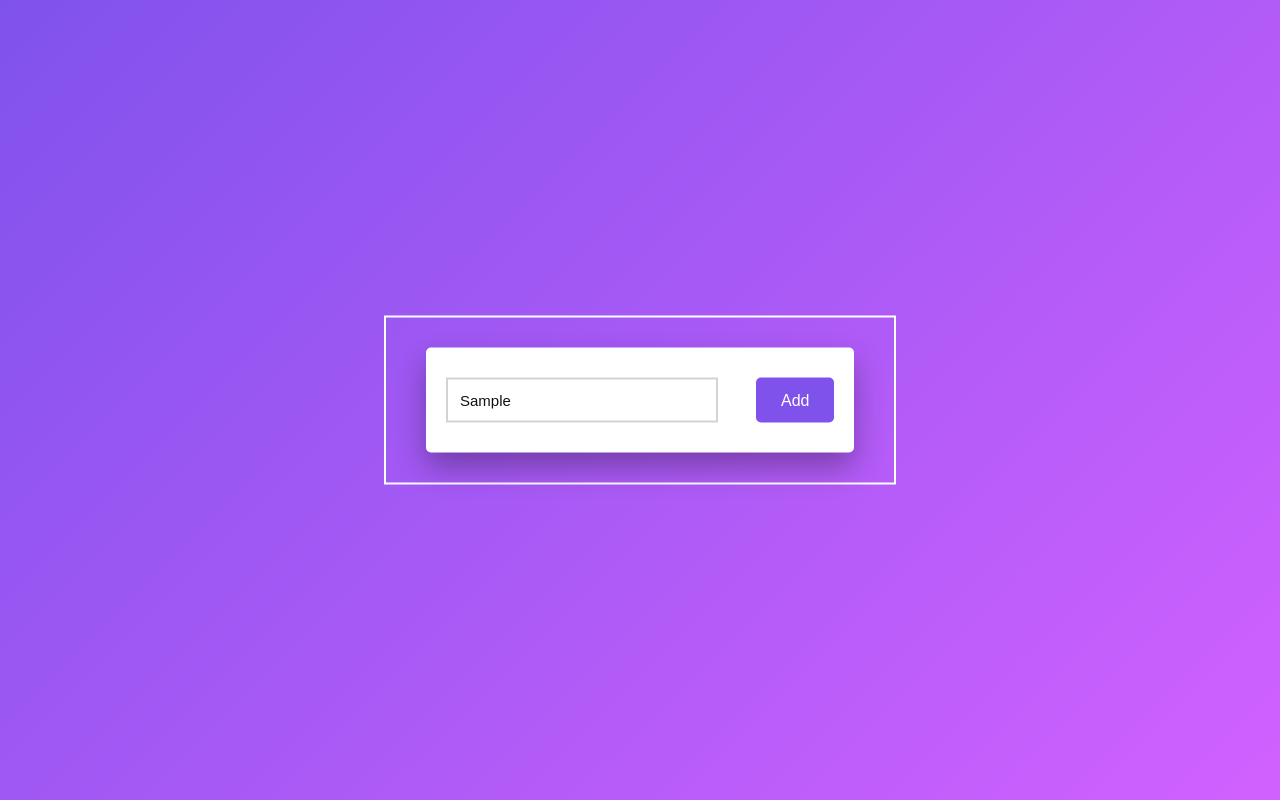
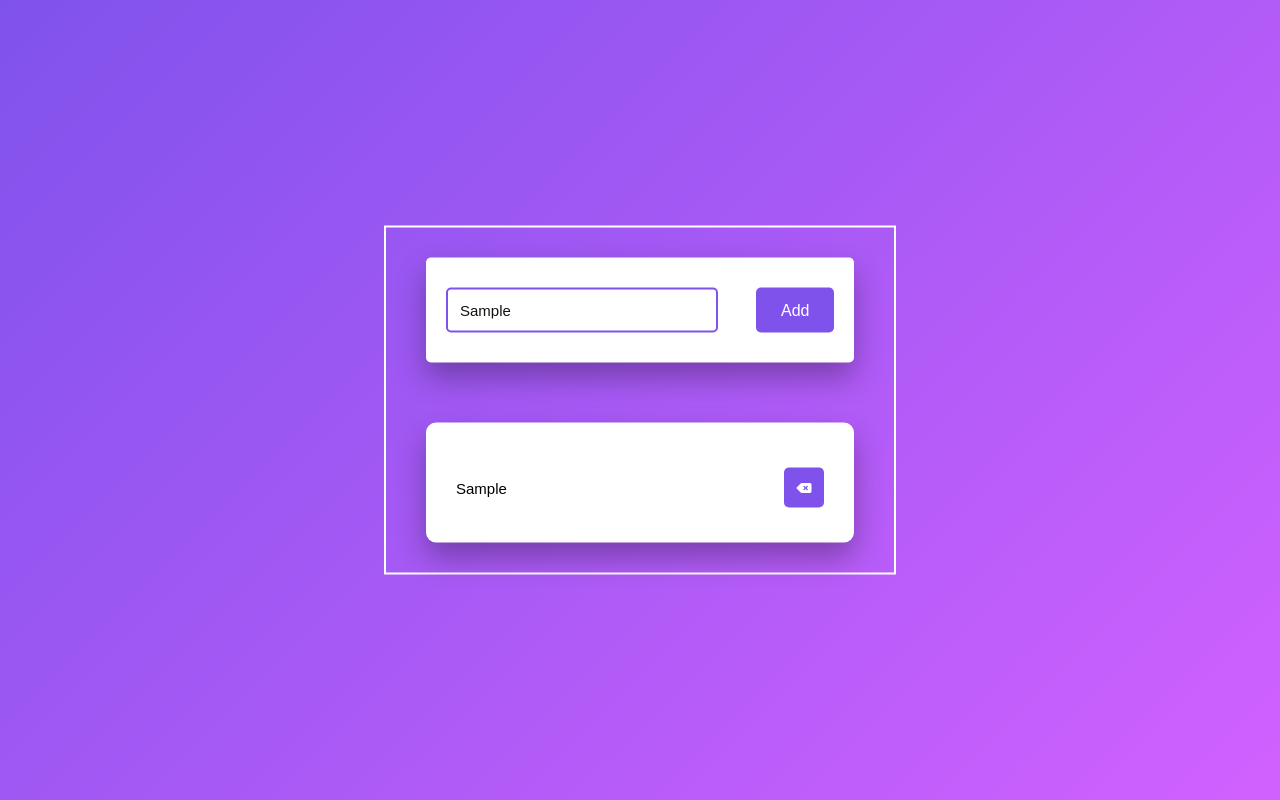
Before and after one commit to AmyRobrigado/To-Do-List, a plain HTML site: page pages/index.html in a window 1280 px wide. Both pictures are taken after typing "Sample" into the empty fields and a click on the button "Add". Drawn offline with Linux system fonts and the light colour scheme.

Commit message:
Started js files

```diff
--- a/css/style.css
+++ b/css/style.css
@@ -44,6 +44,17 @@ body{
     color: #111111;
     font-weight: 500;
     position: relative;
+    border-radius: 5px;
+}
+
+#newtask input{
+    outline: none;
+    border-color: #8052ec;
+}
+
+#newtask input:focus{
+    outline: none;
+    border-color:  #5d2ccf;
 }
 
 #newtask button {
@@ -61,3 +72,43 @@ body{
     cursor: pointer;
 
 }
+
+#tasks {
+    background-color: #ffffff;
+    padding: 30px 20px;
+    margin-top: 60px;
+    border-radius: 10px;
+    box-shadow: 0 15px 30px  rgba(0, 0, 0, 0.3);
+    width: 100%;
+    position: relative;
+}
+
+.task{
+    background-color: #ffffff;
+    height: 50px;
+    padding: 5px 10px;
+    margin-top: 10px;
+    display: flex;
+    align-items: center;
+    justify-content: space-between;
+    border-bottom: 2px solid d1d3d4;
+    cursor: pointer;
+}
+
+.task span{
+
+    font-family: 'Poppins', sans-serif;
+    font-size: 15px;
+    font-weight: 400;
+}
+
+.task button{
+    background-color: #8052ec;
+    color: #ffffff;
+    height: 100%;
+    width: 40px;
+    border-radius: 5px;
+    border: none;
+    cursor: pointer;
+    outline: none;
+}
--- a/pages/index.html
+++ b/pages/index.html
@@ -4,6 +4,7 @@
     <meta charset="UTF-8">
     <meta http-equiv="X-UA-Compatible" content="IE=edge">
     <meta name="viewport" content="width=device-width, initial-scale=1.0">
+    <link rel="stylesheet" href="https://cdnjs.cloudflare.com/ajax/libs/font-awesome/6.4.0/css/all.min.css">
     <link rel="stylesheet" href="/css/style.css">
     <title>To-Do-List</title>
 </head>
@@ -13,6 +14,8 @@
             <input type="text" placeholder="Task to be done...">
             <button id="push">Add</button>
         </div>
+
+        <div id="tasks"></div>
     </div>
 
     <script src="/scripts/script.js"></script>
--- a/scripts/script.js
+++ b/scripts/script.js
@@ -0,0 +1,21 @@
+document.querySelector('#push').onclick = function(){
+    if(document.querySelector('#newtask input').value.length == 0)
+    {
+        alert("Please Enter a Task")
+    }
+    else{
+        document.querySelector('#tasks').innerHTML
+        += `
+            <div class="task">
+                <span id="taskname">
+                    ${document.querySelector
+                    ('#newtask input').value}
+                    </span>
+                    <button class="delete">
+                    <i class="fa-solid fa-delete-left"></i>
+                    </button>
+
+                </div>
+        `;
+    }
+}
```
